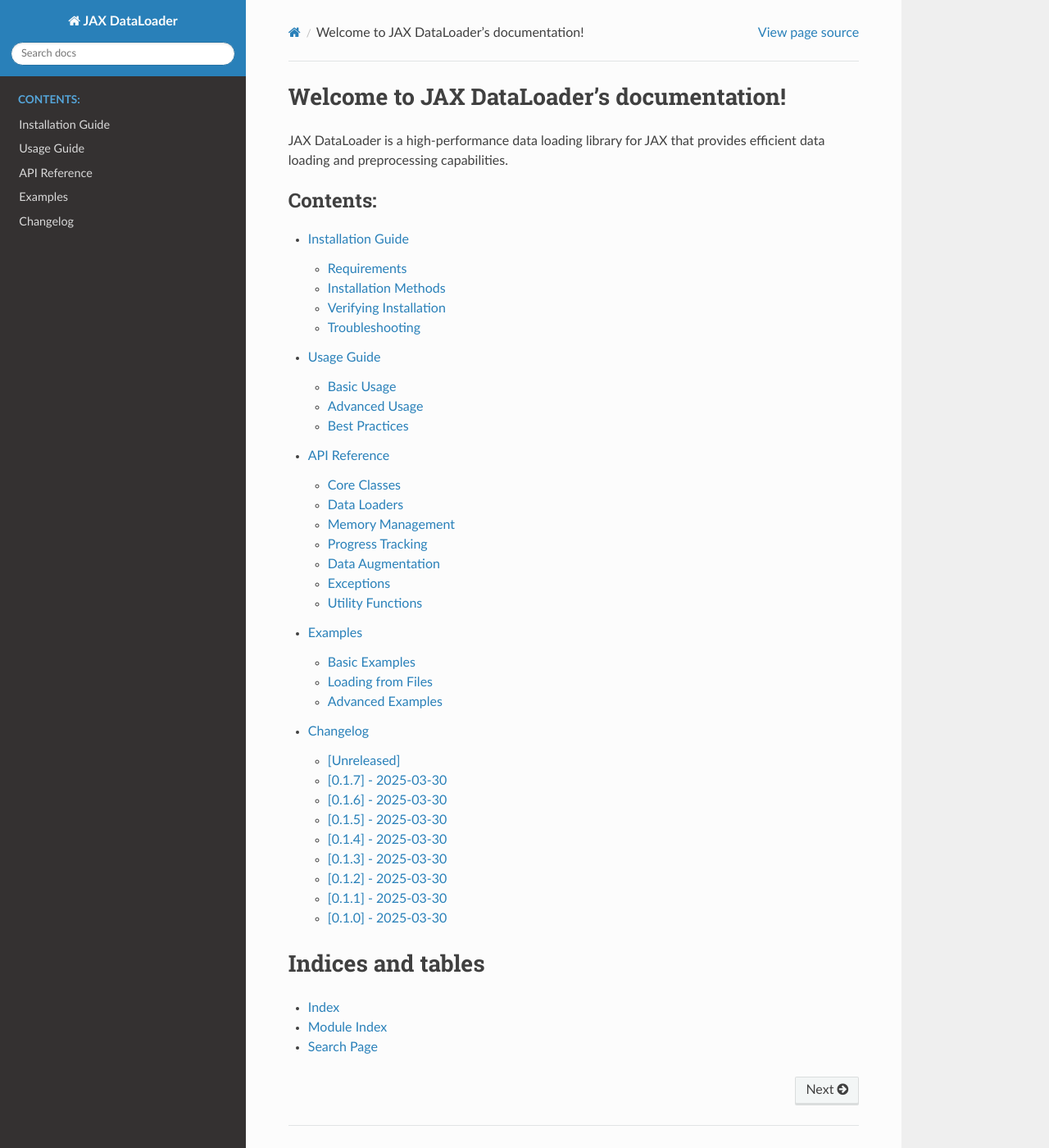
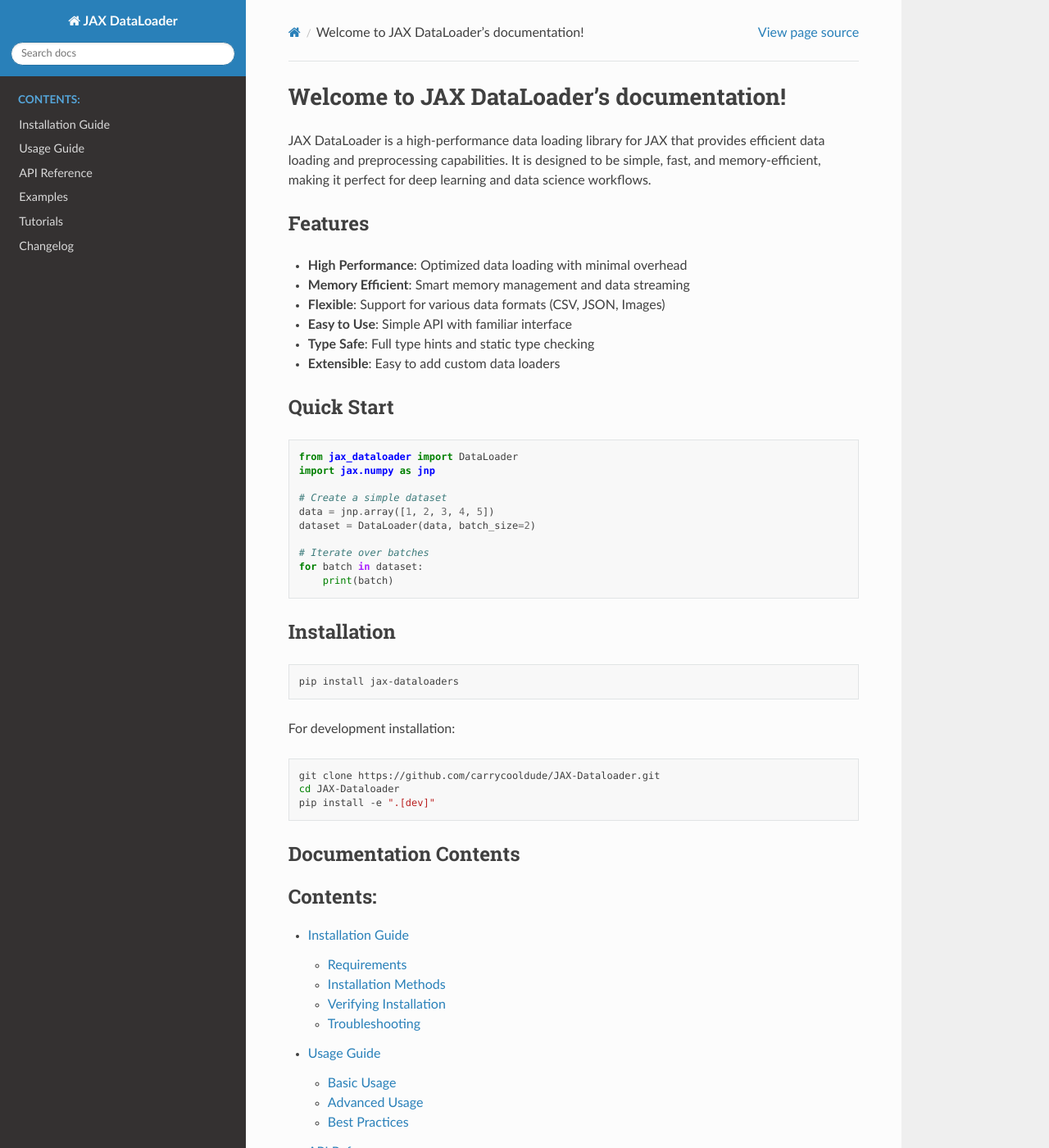
Before and after one commit to carrycooldude/JAX-Dataloader, a Sphinx documentation site: the page built from docs/index.rst, in a window 1280 px wide and 1400 px high. Shown: the whole window at 82% size. Built offline with Sphinx 7.4.7 and the Read the Docs theme 3.1.0, drawn with Linux system fonts in a browser that asks for light colours; some of the changed text lies outside the part shown.

Commit message:
Improve documentation structure and content

```diff
--- a/docs/index.rst
+++ b/docs/index.rst
@@ -1,7 +1,51 @@
 Welcome to JAX DataLoader's documentation!
 =======================================
 
-JAX DataLoader is a high-performance data loading library for JAX that provides efficient data loading and preprocessing capabilities.
+JAX DataLoader is a high-performance data loading library for JAX that provides efficient data loading and preprocessing capabilities. It is designed to be simple, fast, and memory-efficient, making it perfect for deep learning and data science workflows.
+
+Features
+--------
+
+* **High Performance**: Optimized data loading with minimal overhead
+* **Memory Efficient**: Smart memory management and data streaming
+* **Flexible**: Support for various data formats (CSV, JSON, Images)
+* **Easy to Use**: Simple API with familiar interface
+* **Type Safe**: Full type hints and static type checking
+* **Extensible**: Easy to add custom data loaders
+
+Quick Start
+----------
+
+.. code-block:: python
+
+   from jax_dataloader import DataLoader
+   import jax.numpy as jnp
+
+   # Create a simple dataset
+   data = jnp.array([1, 2, 3, 4, 5])
+   dataset = DataLoader(data, batch_size=2)
+
+   # Iterate over batches
+   for batch in dataset:
+       print(batch)
+
+Installation
+-----------
+
+.. code-block:: bash
+
+   pip install jax-dataloaders
+
+For development installation:
+
+.. code-block:: bash
+
+   git clone https://github.com/carrycooldude/JAX-Dataloader.git
+   cd JAX-Dataloader
+   pip install -e ".[dev]"
+
+Documentation Contents
+--------------------
 
 .. toctree::
    :maxdepth: 2
@@ -11,6 +55,7 @@
    usage
    api
    examples
+   tutorials
    changelog
 
 Indices and tables
@@ -19,3 +64,17 @@
 * :ref:`genindex`
 * :ref:`modindex`
 * :ref:`search`
+
+Getting Help
+-----------
+
+If you encounter any issues or have questions:
+
+* Open an issue on `GitHub <https://github.com/carrycooldude/JAX-Dataloader/issues>`_
+* Check the `examples <examples.html>`_ for common use cases
+* Join our `Discussions <https://github.com/carrycooldude/JAX-Dataloader/discussions>`_
+
+Contributing
+-----------
+
+We welcome contributions! Please see our `Contributing Guide <https://github.com/carrycooldude/JAX-Dataloader/blob/main/CONTRIBUTING.md>`_ for details.
```
